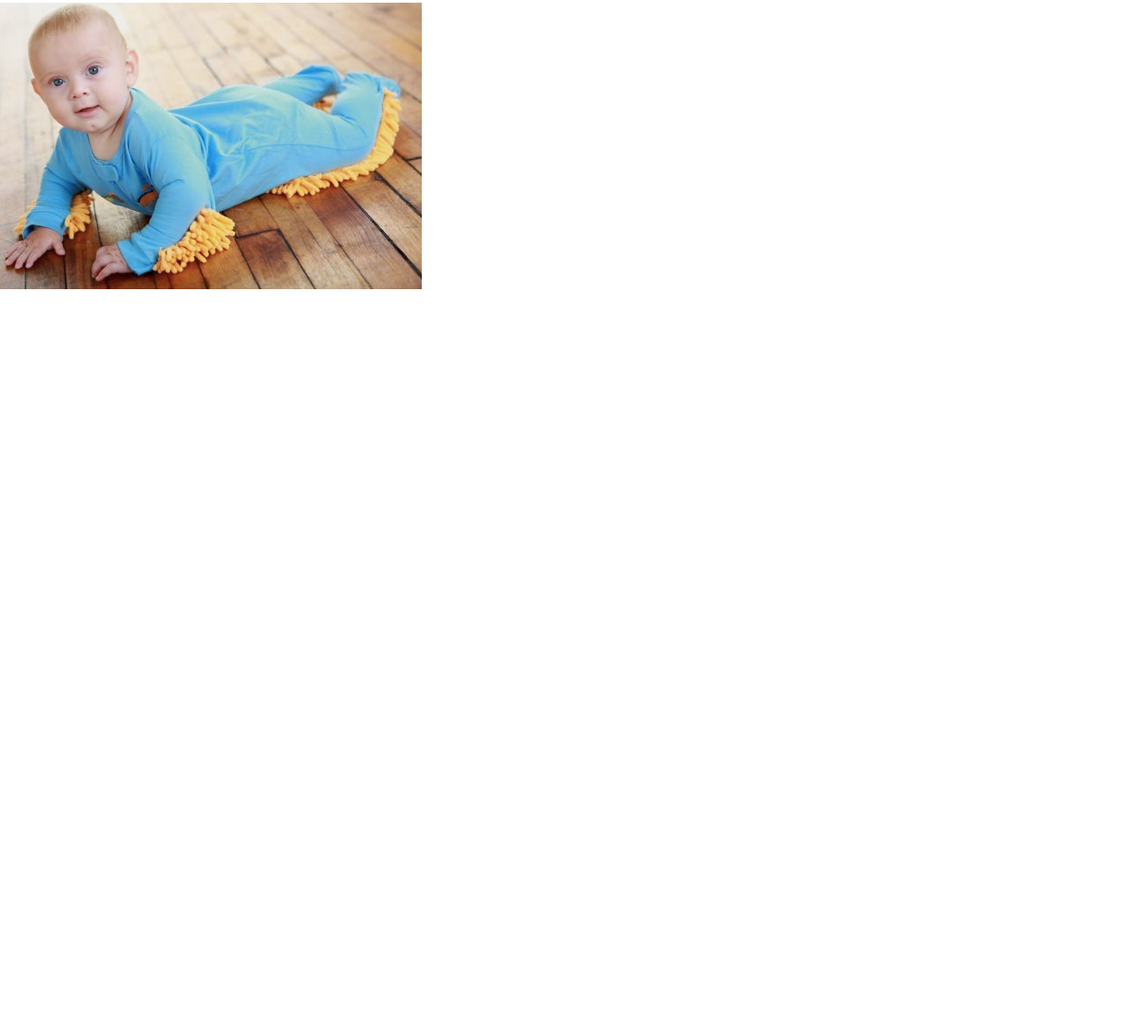
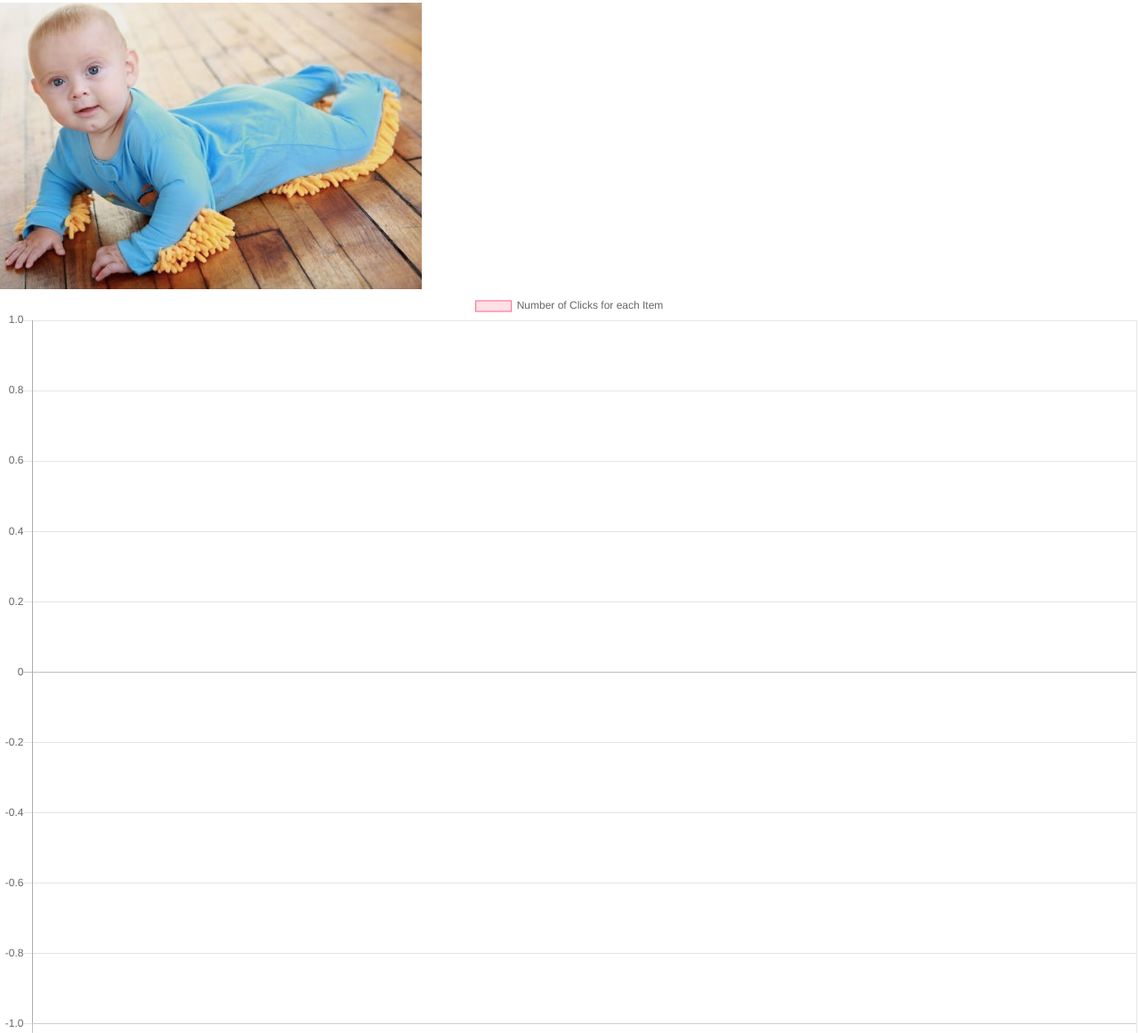
Before and after one commit to aer03280/bus-mall, a plain HTML site: page index.html in a window 1280 px wide. Shown: the part 1110-2271 px from the top of the page at 89% size. Before the commit the page ends 1841 px from the top, so only its background shows below. Drawn offline with nearby package versions, Linux system fonts and the light colour scheme.

Commit message:
ready to start working on wed assignment

```diff
--- a/app.js
+++ b/app.js
@@ -132,3 +132,5 @@ function productsShown() {
     console.log(arrayAllImg[i].imgName + 'clicked' + arrayAllImg[i].clicks + 'times.');
   }
 }
+var canvas = document.getElementById('chart');
+var ctx = canvas.getContext('2d');
--- a/data.js
+++ b/data.js
@@ -1,14 +1,41 @@
 'use strict';
 
+// var dataToDisplay = {
+//   labels:[arrayAllImg['imgName']],
+//   datasets: [
+//     {
+//       label: 'Number of Clicks for each Item',
+//       backgroundColor: [
+//         'rgba(255, 99, 132, 0.2)',
+//         'rgba(54, 162, 235, 0.2)',
+//         'rgba(255, 206, 86, 0.2)',
+//         'rgba(75, 192, 192, 0.2)',
+//         'rgba(153, 102, 255, 0.2)',
+//         'rgba(255, 159, 64, 0.2)'
+//       ],
+//       borderColor: [
+//         'rgba(255,99,132,1)',
+//         'rgba(54, 162, 235, 1)',
+//         'rgba(255, 206, 86, 1)',
+//         'rgba(75, 192, 192, 1)',
+//         'rgba(153, 102, 255, 1)',
+//         'rgba(255, 159, 64, 1)'
+//       ],
+//       borderWidth: 1,
+//       data: [arrayAllImg[i].clicks],
+//
+//     }
+//
+//   ]
+// };
+// var myChart = new Chart (ctx);
 new Chart (ctx, {
   type: 'bar',
   data: {
-    labels: ['bag' , 'banana' , 'bathroom' , 'boots' , 'breakfast' , 'bubblegum' ,'chair' , 'cthulhu' , 'dog duck' , 'dragon' , 'pen' , 'pet sweep' , 'scissors' , 'shark' , 'sweep' , 'tauntaun' , 'unicorn' , 'usb' , 'water can' , 'wine glass'
-  ]
-
-  datasets: [{
-  // label: 'Survey Results',
-      data: [totalClicks[i]],
+    labels:['Image Name'],
+    datasets: [
+      {
+        label: 'Number of Clicks for each Item',
         backgroundColor: [
           'rgba(255, 99, 132, 0.2)',
           'rgba(54, 162, 235, 0.2)',
@@ -26,20 +53,22 @@ new Chart (ctx, {
           'rgba(255, 159, 64, 1)'
         ],
         borderWidth: 1,
-    }]
+        data: [arrayAllImg[i].clicks],
 
+      }
+
+    ]
   },
-
   options: {
     scales: {
-          // xAxes: [{
-              // stacked: true
-          // }],
+      xAxes: [{
+        stacked: true
+      }],
       yAxes: [{
-        ticks: {
-          beginAtZero: true
-        }
+        stacked: true
       }]
     }
   }
 });
+
+//     labels: ['bag' , 'banana' , 'bathroom' , 'boots' , 'breakfast' , 'bubblegum' ,'chair' , 'cthulhu' , 'dog duck' , 'dragon' , 'pen' , 'pet sweep' , 'scissors' , 'shark' , 'sweep' , 'tauntaun' , 'unicorn' , 'usb' , 'water can' , 'wine glass'
--- a/index.html
+++ b/index.html
@@ -20,7 +20,7 @@
       </ul>
     </section>
   <section id="click-info"></section>
-  <section><canvas id="income" width="600" height="400"></canvas>
+  <section><canvas id="chart" width="150px" height="100px"></canvas>
 </section>
   <script src="https://cdnjs.cloudflare.com/ajax/libs/Chart.js/2.3.0/Chart.min.js" charset="utf-8"></script>
   <script src="app.js" charset="utf-8"></script>
```
Lines whose indentation alone changed are shown as unchanged.
